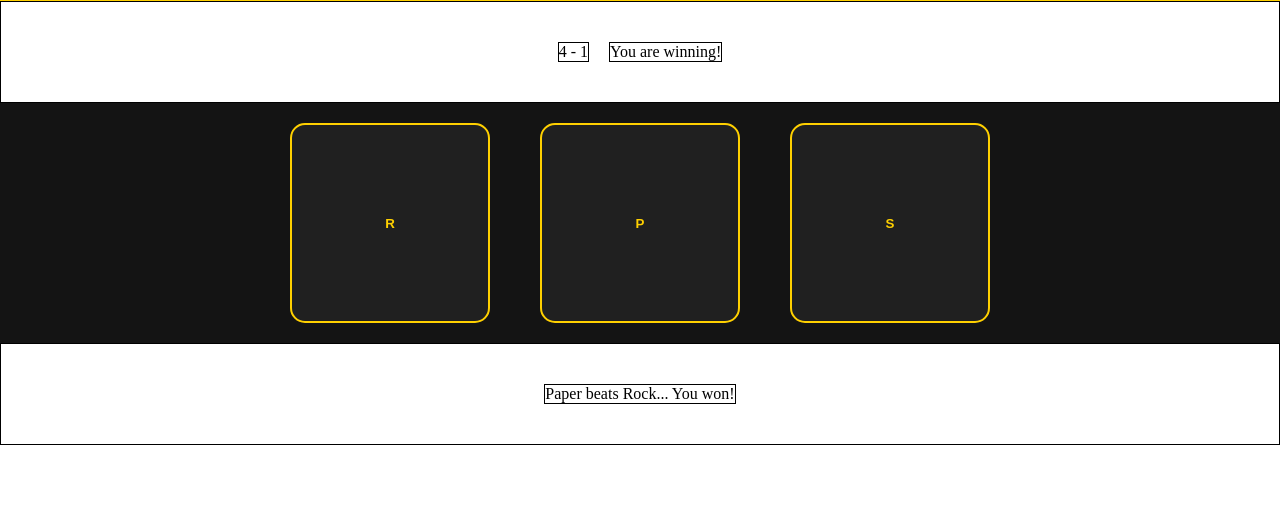
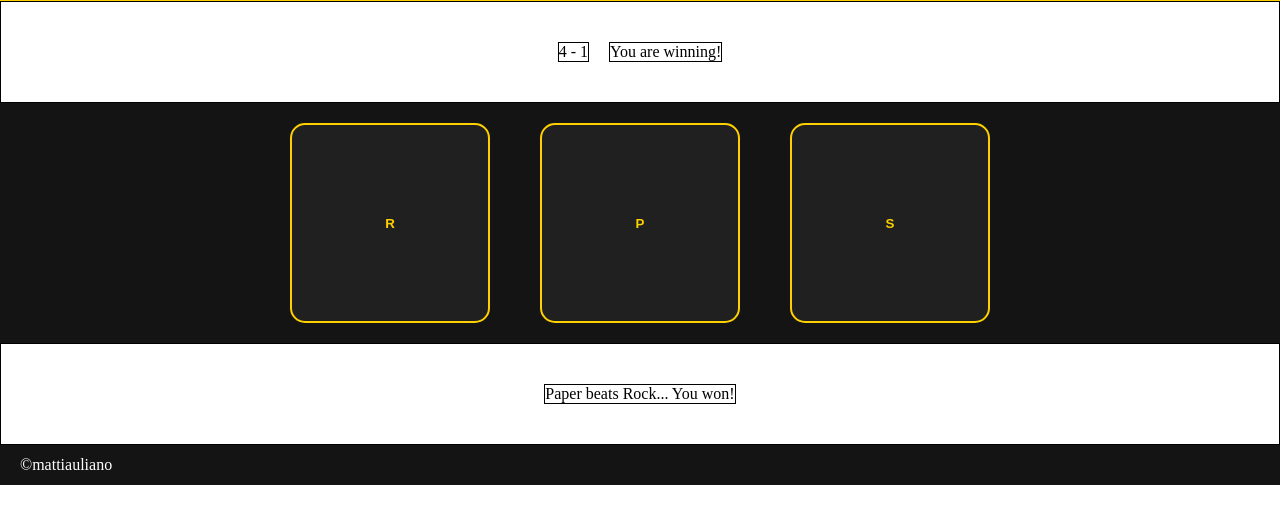
Before and after one commit to mattiauliano/rock_paper_scissors, a plain HTML site: page index.html in a window 1280 px wide. Shown: the part 92-616 px from the top of the page. Drawn offline with Linux system fonts and the light colour scheme.

Commit message:
Add style to the footer

```diff
--- a/index.html
+++ b/index.html
@@ -31,7 +31,7 @@
         </section>
 
         <footer>
-            <div id="copyrights"></div>
+            <div id="copyrights">©mattiauliano</div>
         </footer>
 
         <script src="script.js"></script>
--- a/style.css
+++ b/style.css
@@ -95,3 +95,19 @@ header {
 }
 
 /* Footer */
+
+footer {
+    position:absolute;
+    bottom:auto;
+    width:100%;
+    height: 40px;
+    background-color: rgb(20, 20, 20);
+    color: white;
+    display: flex;
+    justify-content:flex-start;
+    align-items: center;
+}
+
+#copyrights {
+    padding-left: 20px;
+}
```
